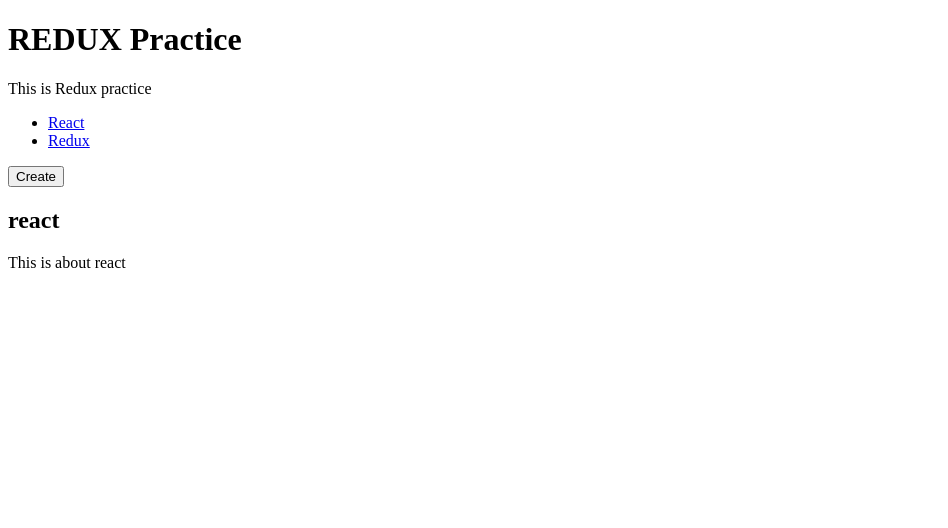
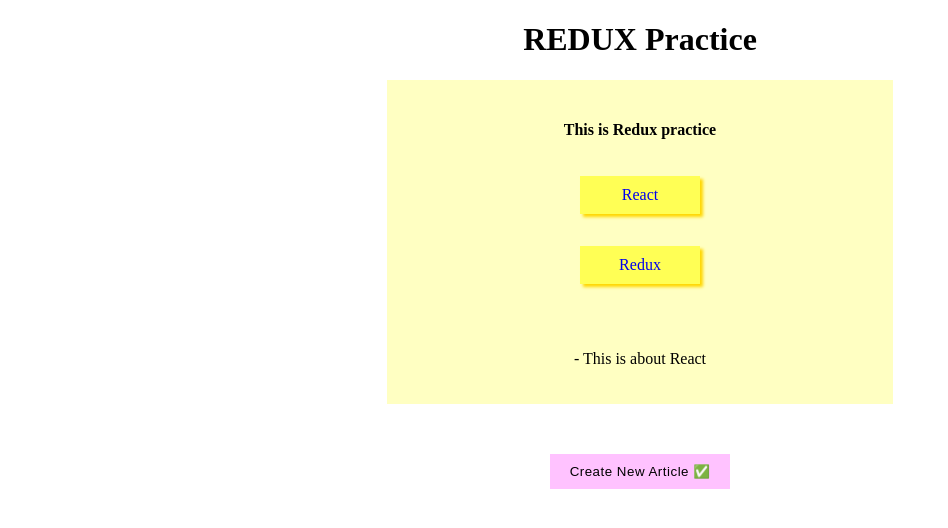
Before and after one commit to bora001/redux_practice, a React (Create React App) app: page / in a window 1280 px wide. Shown: the top 528 px of the page, without its empty margins (0-948 px from the left). Built offline with nearby package versions, Linux system fonts and the light colour scheme.

Commit message:
edit css and code

```diff
--- a/src/App.js
+++ b/src/App.js
@@ -1,34 +1,58 @@
-import React, { useState } from "react";
+import React, { useEffect, useState } from "react";
 import { createStore } from "redux";
 
 function App() {
-  const [reduxState, setreduxState] = useState({ title: "react" });
+  const [reduxState, setreduxState] = useState([]);
   const [Create, setCreate] = useState(false);
   const [Title, setTitle] = useState("");
   const [Desc, setDesc] = useState("");
-  function appReducer(state = {}, action) {
+  const [Id, setId] = useState(0);
+
+  const store = createStore(
+    appReducer,
+    window.__REDUX_DEVTOOLS_EXTENSION__ && window.__REDUX_DEVTOOLS_EXTENSION__()
+  );
+
+  useEffect(() => {
+    setreduxState(store.getState());
+  }, []);
+
+  console.log(store.getState());
+
+  console.log(reduxState);
+  function appReducer(state = [], action) {
     switch (action.type) {
-      case "select":
-        const newState = { ...state, ...action };
-        return newState;
       case "submit":
-        const newState2 = { ...state, ...action };
-        return newState2;
-
+        state = [
+          ...state,
+          {
+            title: action.title,
+            desc: action.desc,
+          },
+        ];
+        setreduxState(state);
+        return state;
+        break;
       default:
+        state = [
+          { title: "React", desc: "This is about React" },
+          { title: "Redux", desc: "This is about Redux" },
+        ];
         return state;
+        break;
     }
   }
+  store.subscribe(() => store.getState());
 
   function getName(event) {
     event.preventDefault();
-    store.dispatch({ type: "select", title: event.target.innerHTML });
+    console.log(event.target.attributes.id.value, "getName");
+    setId(event.target.attributes.id.value, "getName");
   }
 
   function getInput(event) {
     event.preventDefault();
     setCreate(!Create);
-    // store.dispatch({ type: "create" , title:});
   }
 
   function getTitle(event) {
@@ -42,35 +66,71 @@
   function newArticle(event) {
     event.preventDefault();
     store.dispatch({ type: "submit", title: Title, desc: Desc });
+    setCreate(false);
   }
 
-  const store = createStore(
-    appReducer,
-    window.__REDUX_DEVTOOLS_EXTENSION__ && window.__REDUX_DEVTOOLS_EXTENSION__()
+  return (
+    <div style={{ margin: "0 auto", width: "40%", textAlign: "center" }}>
+      <h1>REDUX Practice</h1>
+      <div
+        className="inner_box"
+        style={{
+          padding: "20px",
+          backgroundColor: "#ff99",
+          display: "flex",
+          flexDirection: "column",
+          alignItems: "center",
+        }}
+      >
+        <h4>This is Redux practice</h4>
+        {reduxState &&
+          reduxState.map((content, index) => {
+            return (
+              <p
+                key={index}
+                style={{
+                  padding: "10px",
+                  backgroundColor: "#ff5",
+                  width: "100px",
+                  textAlign: "center",
+                  boxShadow: "3px 3px 3px gold",
+                }}
+              >
+                <a
+                  href="/"
+                  onClick={getName}
+                  id={index}
+                  style={{ textDecoration: "none" }}
+                >
+                  {content.title}
+                </a>
+              </p>
             );
-  store.subscribe(() => setreduxState(store.getState()));
+          })}
 
-  console.log("get", reduxState);
+        {reduxState &&
+          reduxState.map((content, index) => {
+            return index == Id ? (
+              <p style={{ marginTop: "50px" }}> - {content.desc}</p>
+            ) : (
+              " "
+            );
+          })}
+      </div>
 
-  return (
-    <div>
-      <h1>REDUX Practice</h1>
-      <p>This is Redux practice</p>
-      <ul>
-        <li>
-          <a href="/" onClick={getName}>
-            React
-          </a>
-        </li>
-        <li>
-          <a href="/" onClick={getName}>
-            Redux
-          </a>
-        </li>
-      </ul>
-
-      <div className="btn_box">
-        <button onClick={getInput}>Create</button>
+      <button
+        onClick={getInput}
+        style={{
+          marginTop: "50px",
+          padding: "10px 20px",
+          border: "none",
+          backgroundColor: "#f6f6",
+          letterSpacing: "0.5px",
+          cursor: "pointer",
+        }}
+      >
+        Create New Article ✅
+      </button>
 
       {Create && (
         <form
@@ -80,9 +140,9 @@
             flexDirection: "column",
             width: "200px",
             height: "120px",
-              marginTop: "20px",
             padding: "10px",
-              backgroundColor: "red",
+            backgroundColor: "#ff5",
+            margin: "20px auto 0",
             justifyContent: "space-around",
           }}
         >
@@ -92,18 +152,6 @@
           <button onSubmit={newArticle}>Submit</button>
         </form>
       )}
-
-        {/* <button>Delete</button> */}
-      </div>
-
-      <div className="txt_box">
-        <h2>{reduxState.title}</h2>
-        {reduxState.desc ? (
-          <p>{reduxState.desc}</p>
-        ) : (
-          <p>This is about {reduxState.title}</p>
-        )}
-      </div>
     </div>
   );
 }
```
Lines whose indentation alone changed are shown as unchanged.
